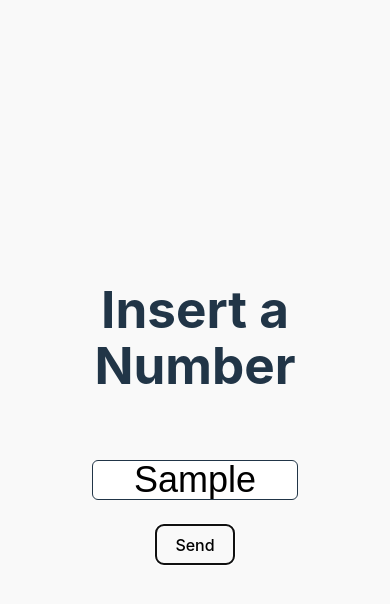
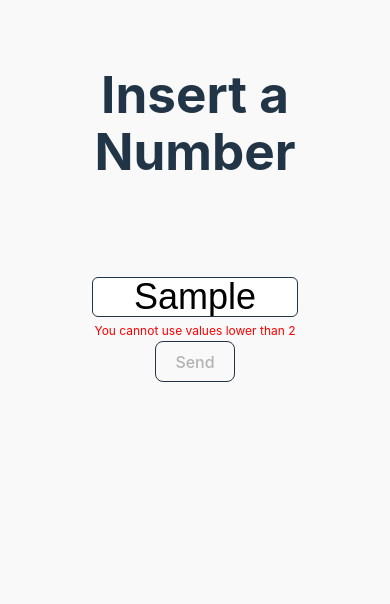
Before and after one commit to renanbianchi/Prime-Numbers, a React (Vite) app: page / in a window 390 px wide. Both pictures are taken after typing "Sample" into the empty fields and a click on the button "Send". Shown: the top 604 px of the page. Built offline with nearby package versions, Linux system fonts and the light colour scheme.

Commit message:
feat: New error message, ignore letters from input, add input limit of 10 digits max. Improved responsivity.

```diff
--- a/src/App.css
+++ b/src/App.css
@@ -12,6 +12,11 @@
   align-items: center;
   gap: 24px;
 }
+
+.result {
+  height: 2rem;
+}
+
 
 .results {
   display: flex;
--- a/src/App.tsx
+++ b/src/App.tsx
@@ -1,6 +1,7 @@
 import { useState } from 'react'
 import './App.css'
 import { AiOutlineCheckCircle, AiOutlineCloseCircle } from 'react-icons/ai'
+import { ErrorMessage } from './components/ErrorMessage'
 
 function App() {
   const [number, setNumber] = useState<{ value: number; isPrime?: boolean }>({
@@ -9,6 +10,25 @@ function App() {
   const [previousSearch, setPreviousSearch] = useState<
     { value: number; isPrime: boolean }[]
   >([])
+  const [isDisabled, setIsDisabled] = useState<boolean>(false)
+  const [errorMessage, setErrorMessage] = useState<string>('')
+
+  const checkData = (e: React.ChangeEvent<HTMLInputElement>) => {
+    const value = Number(e.target.value.replace(/[^\d,]/g, ''))
+
+    if (value <= 2) {
+      setErrorMessage('You cannot use values lower than 2')
+      return setIsDisabled(true)
+    }
+
+    if (previousSearch.find((element) => element.value === value)) {
+      setErrorMessage('Number already registered in history')
+      return setIsDisabled(true)
+    }
+
+    setNumber({ value: value })
+    setIsDisabled(false)
+  }
 
   const handleKeyPress = (e: { keyCode: number; which: number }) => {
     if (e.keyCode === 13 || e.which === 13) {
@@ -17,10 +37,6 @@ function App() {
   }
 
   const checkPrimeHandle = () => {
-    if (number.value <= 2) {
-      return alert(`This Number cannot be used to define a Prime number`)
-    }
-
     if (previousSearch.find((element) => element.value === number.value)) {
       return alert(
         'You have already inserted this number, please check the history log'
@@ -47,21 +63,29 @@ function App() {
   return (
     <>
       <h1>Insert a Number</h1>
-      {previousSearch.length > 0 ? (
-        <h2>
-          {previousSearch[previousSearch.length - 1].value}{' '}
-          {previousSearch[previousSearch.length - 1].isPrime == true
-            ? `is Prime`
-            : `is not Prime`}{' '}
-        </h2>
-      ) : null}
+      <h2 className="result">
+        {previousSearch.length > 0
+          ? `${previousSearch[previousSearch.length - 1].value}${' '}
+          ${
+            previousSearch[previousSearch.length - 1].isPrime == true
+              ? `is Prime`
+              : `is not Prime`
+          }
+            `
+          : null}
+      </h2>
       <div className="card">
         <input
+          type="text"
+          maxLength={10}
           className="numberInput"
           onKeyDown={handleKeyPress}
-          onChange={(e) => setNumber({ value: Number(e.target.value) })}
+          onChange={(e) => checkData(e)}
         />
-        <button onClick={checkPrimeHandle}>Send</button>
+        {isDisabled ? <ErrorMessage message={errorMessage} /> : null}
+        <button disabled={isDisabled} onClick={checkPrimeHandle}>
+          Send
+        </button>
       </div>
 
       <div className="results">
@@ -74,7 +98,7 @@ function App() {
                   <div className="item" key={i}>
                     <h2>{number.value}</h2>{' '}
                     {number.isPrime ? (
-                      <AiOutlineCheckCircle  fill="green" size={20} />
+                      <AiOutlineCheckCircle fill="green" size={20} />
                     ) : (
                       <AiOutlineCloseCircle fill="red" size={20} />
                     )}
--- /dev/null
+++ b/src/components/ErrorMessage/index.css
@@ -0,0 +1,7 @@
+span {
+  position: absolute;
+  color: red;
+  font-size: 12px;
+  padding: 0;
+  margin-top: 2.8rem;
+}
--- /dev/null
+++ b/src/components/ErrorMessage/index.tsx
@@ -0,0 +1,9 @@
+import './index.css'
+
+export function ErrorMessage({ message }: { message: string }) {
+  return (
+    <>
+      <span>{message}</span>
+    </>
+  )
+}
--- a/src/index.css
+++ b/src/index.css
@@ -26,7 +26,7 @@ a:hover {
 body {
   margin: 0;
   display: flex;
-  place-items: center;
+  justify-content: center;
   min-width: 320px;
   min-height: 100vh;
 }
```
